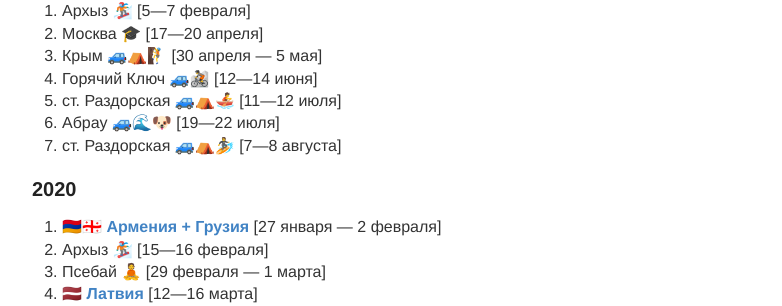
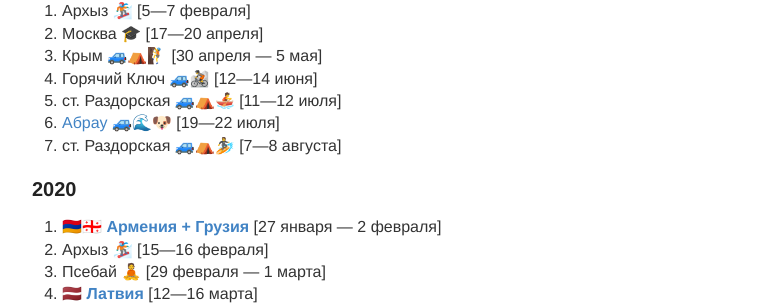
Before and after one commit to sombro/nbuevich.com, a Jekyll site: the page built from blog/_posts/2099-12-15-travel.md, in a window 1280 px wide. Shown: the part 403-709 px from the top of the page, without its empty margins (248-1030 px from the left). Built offline with Jekyll 4.4.1, drawn with Linux system fonts in a browser that asks for light colours; some of the changed lines change nothing that is shown.

Commit message:
add link

```diff
--- a/blog/_posts/2099-12-15-travel.md
+++ b/blog/_posts/2099-12-15-travel.md
@@ -15,7 +15,7 @@
   <li>Крым 🚙⛺️🧗‍ [30 апреля — 5 мая]</li>
   <li>Горячий Ключ 🚙🚵‍ [12—14 июня]</li>
   <li>ст. Раздорская 🚙⛺️🚣‍ [11—12 июля]</li>
-  <li>Абрау 🚙🌊🐶 [19—22 июля]</li>
+  <li><a href="https://www.instagram.com/reel/CRorkQroj_4/">Абрау</a> 🚙🌊🐶 [19—22 июля]</li>
   <li>ст. Раздорская 🚙⛺️🏄‍ [7—8 августа]</li>
 </ol>
 
```
